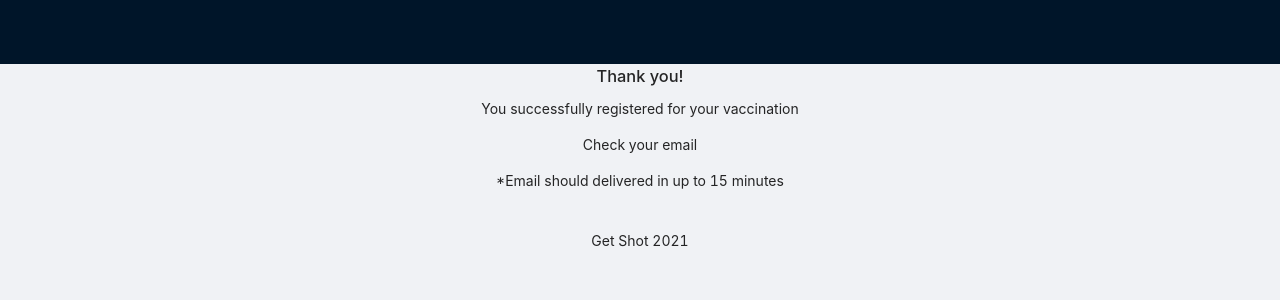
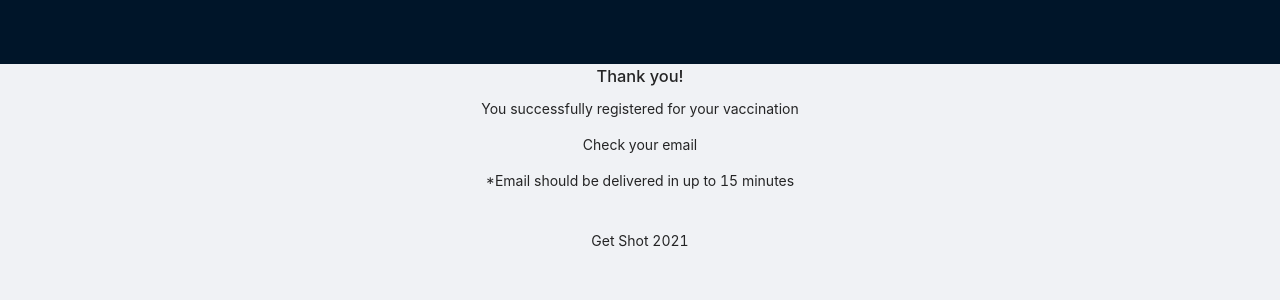
Before and after one commit to ZhuBit/get-shot-frontend, a React (Create React App) app: page /confirm in a window 1280 px wide. Shown: the top 300 px of the page. Built offline with nearby package versions, Linux system fonts and the light colour scheme.

Commit message:
hotjar V1

```diff
--- a/src/components/Confirmation.js
+++ b/src/components/Confirmation.js
@@ -15,7 +15,7 @@ const Confirmation = () => {
             <h3>Thank you!</h3>
             <p>You successfully registered for your vaccination</p>
             <p>Check your email</p>
-            <p>*Email should delivered in up to 15 minutes</p>
+            <p>*Email should be delivered in up to 15 minutes</p>
         </>
     )
 }
```
